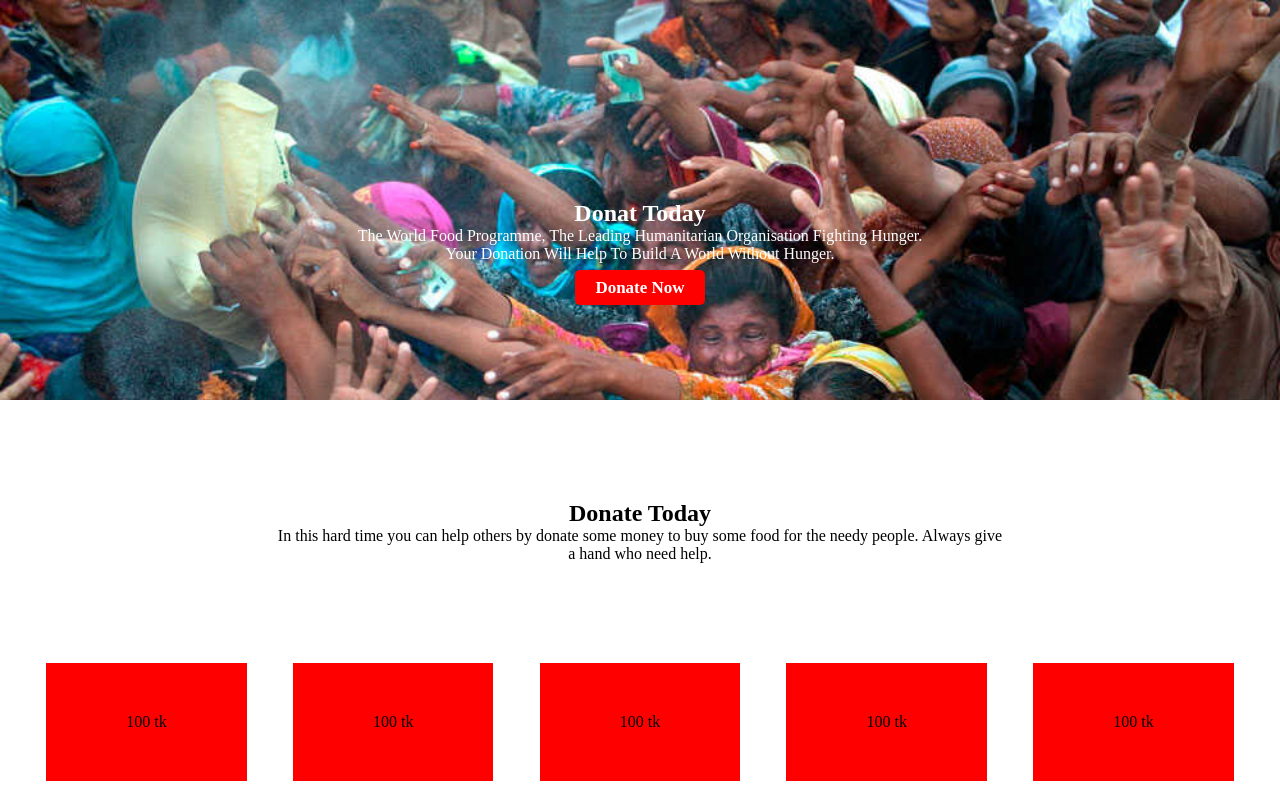
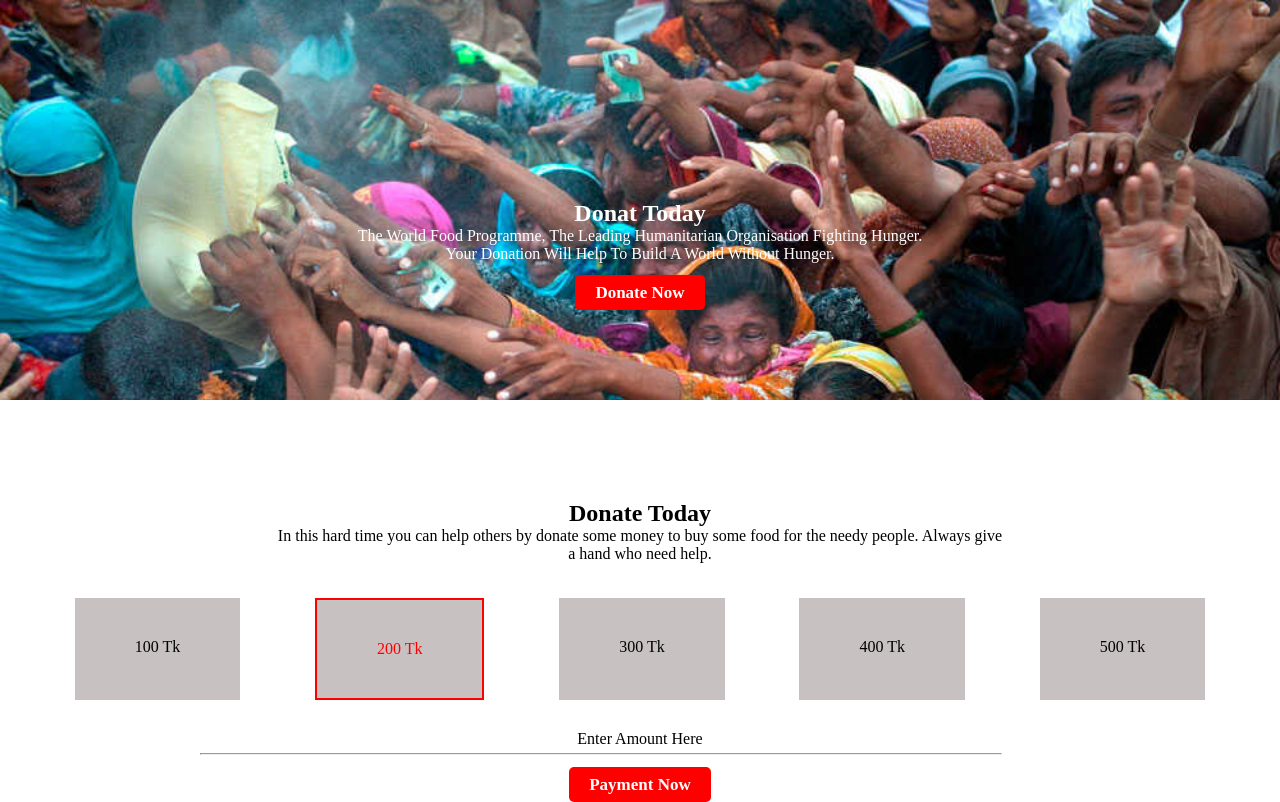
Before and after one commit to developerabdulaziz/donate-today-main, a plain HTML site: page index.html in a window 1280 px wide. Drawn offline with Linux system fonts and the light colour scheme.

Commit message:
donate amount add

```diff
--- a/index.html
+++ b/index.html
@@ -34,10 +34,17 @@
 
         <div class="donate-amount">
             <div class="amount">100 tk</div>
-            <div class="amount">100 tk</div>
-            <div class="amount">100 tk</div>
-            <div class="amount">100 tk</div>
-            <div class="amount">100 tk</div>
+            <div id="amount-tk" class="amount">200 tk</div>
+            <div class="amount">300 tk</div>
+            <div class="amount">400 tk</div>
+            <div class="amount">500 tk</div>
+        </div>
+        <div class="payment">
+            <p>Enter Amount Here</p>
+            <hr>
+            <a class="button"
+                href="https://www.therefugeegirls.com/food-protection?gclid=CjwKCAjwmJeYBhAwEiwAXlg0AYvCWB9touwkWlOomkbxQJZgPPVtpY6JXYpBmCY42mi1wJCcYzq4DBoCzb8QAvD_BwE"
+                target="_blank" rel="noopener noreferrer">Payment Now</a>
         </div>
     </section>
 
--- a/style.css
+++ b/style.css
@@ -32,7 +32,6 @@
     background-color: red;
     padding: 8px 20px;
     border-radius: 5px;
-
 }
 
 /*=============== Donate  Today =============== */
@@ -41,7 +40,7 @@
 } */
 
 .donate-heading {
-    margin-bottom: 100px;
+    margin-bottom: 30px;
     text-align: center;
 }
 
@@ -51,8 +50,31 @@
 }
 
 .amount {
-    /* width: 80px;
-    height: 50px; */
-    padding: 50px 80px;
-    background-color: red;
+    padding: 40px 60px;
+    background-color: rgb(199, 193, 193);
+    text-transform: capitalize;
+    margin-bottom: 30px;
 }
+
+#amount-tk {
+    color: red;
+    border: 2px solid red;
+}
+
+.payment {
+    text-align: center;
+}
+
+hr {
+    width: 800px;
+    margin-left: 200px;
+    margin-bottom: 20px;
+    text-align: center;
+    color: red;
+    /* padding-bottom: 20px; */
+}
+
+p {
+    text-align: center;
+    padding-bottom: 5px;
+}
```
